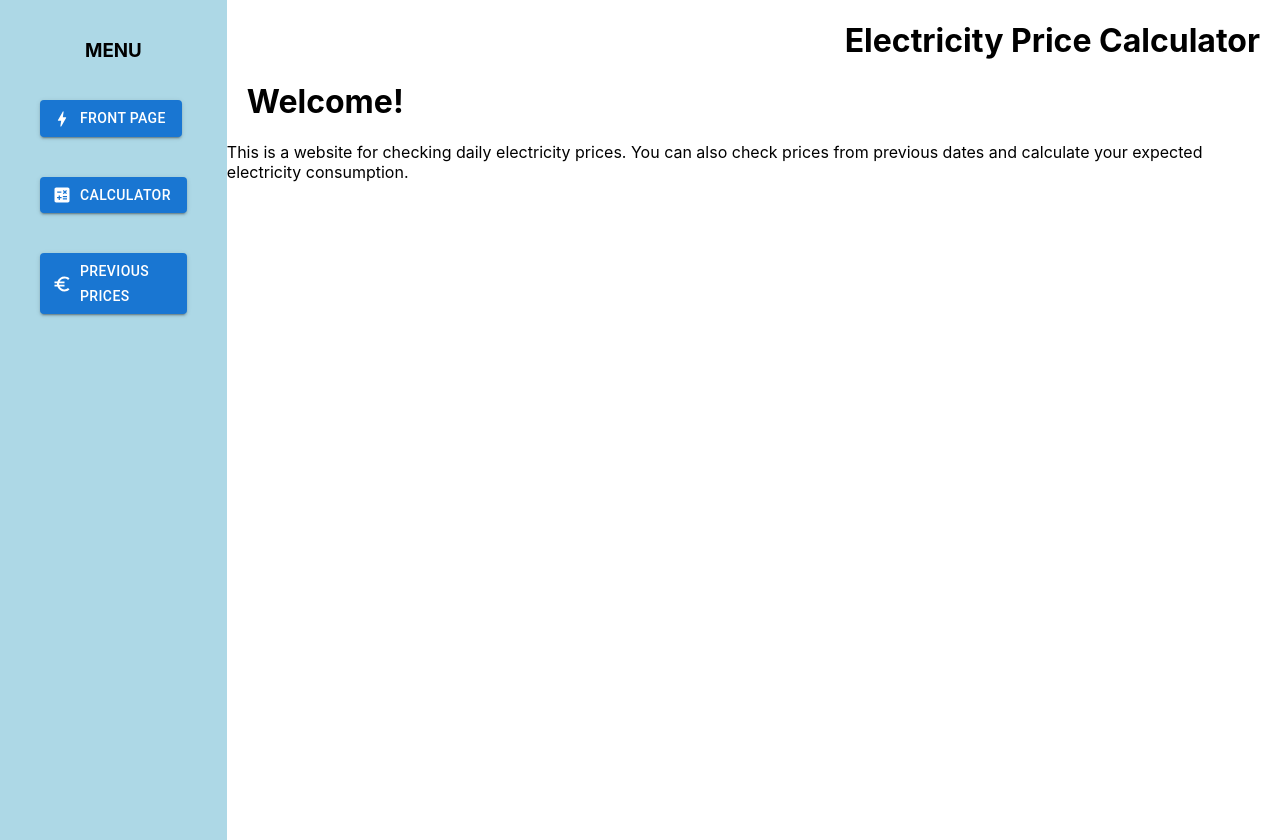
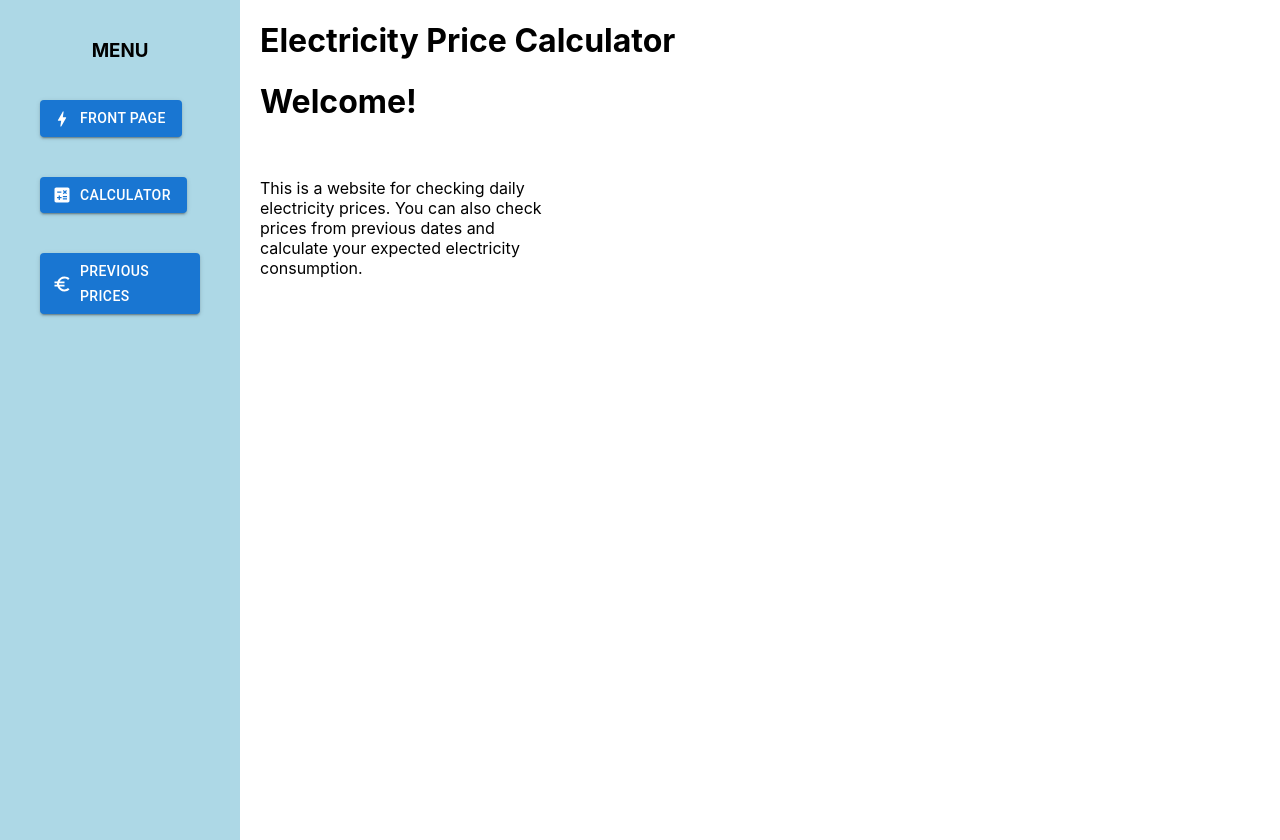
Before and after one commit to mrMikoma/React-codecamp-project-2023, a React (Create React App) app: page / in a window 1280 px wide. Built offline with nearby package versions, Linux system fonts and the light colour scheme.

Commit message:
Made changes to ui

```diff
--- a/src/components/AskDate/AskDate.jsx
+++ b/src/components/AskDate/AskDate.jsx
@@ -8,6 +8,7 @@ const AskDate = () => {
     const [startDate, setStartDate] = React.useState(new Date("2022/12/10"));
     const [endDate, setEndDate] = React.useState(new Date("2023/01/10"));
     return (
+      <div className='date-picker'>
         <>
           <DatePicker
             selected={startDate}
@@ -25,6 +26,7 @@ const AskDate = () => {
             minDate={startDate}
           />
         </>
+      </div>
     );
   };
 
--- a/src/components/AskDate/style.css
+++ b/src/components/AskDate/style.css
@@ -0,0 +1,3 @@
+.date-picker {
+    padding: 20px;
+}
--- a/src/components/Explanation/style.css
+++ b/src/components/Explanation/style.css
@@ -0,0 +1,4 @@
+.explanation {
+    width: 300px;
+    padding: 20px;
+}
```
Lines whose indentation alone changed are shown as unchanged.
